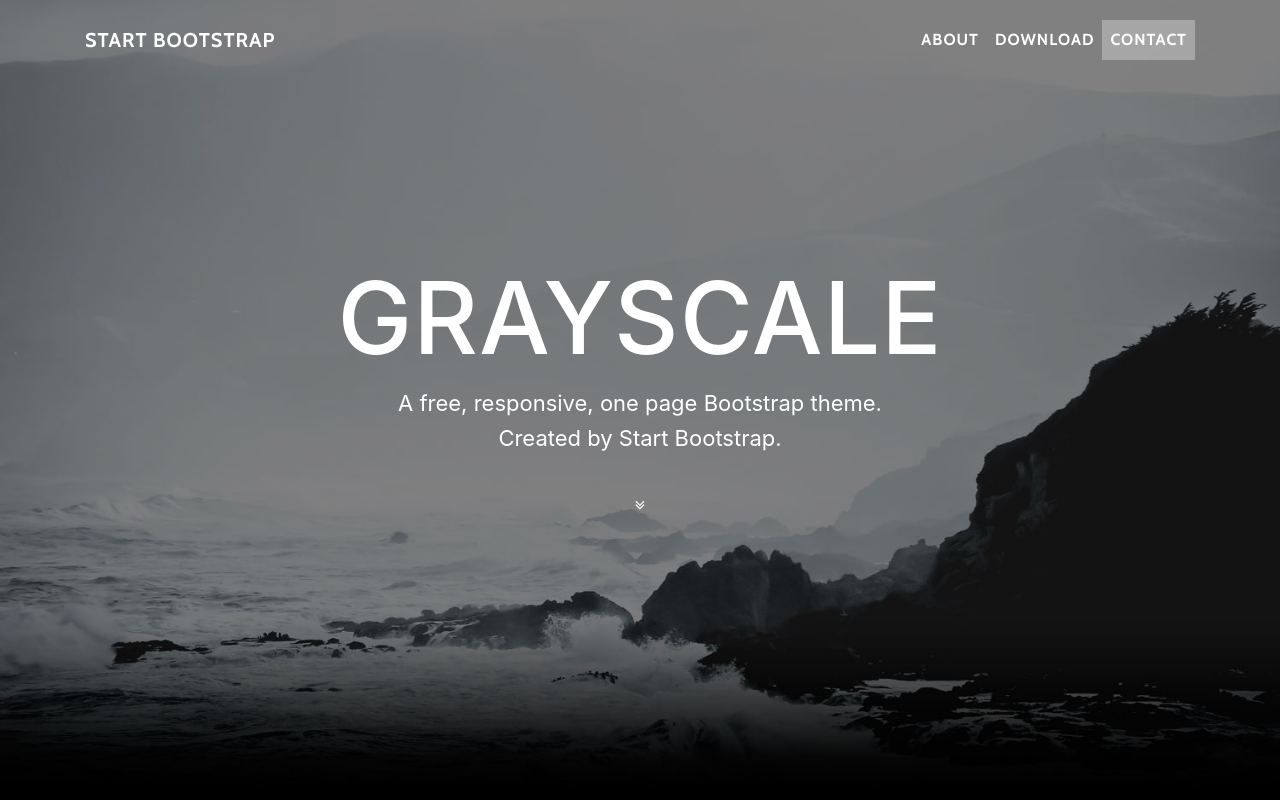
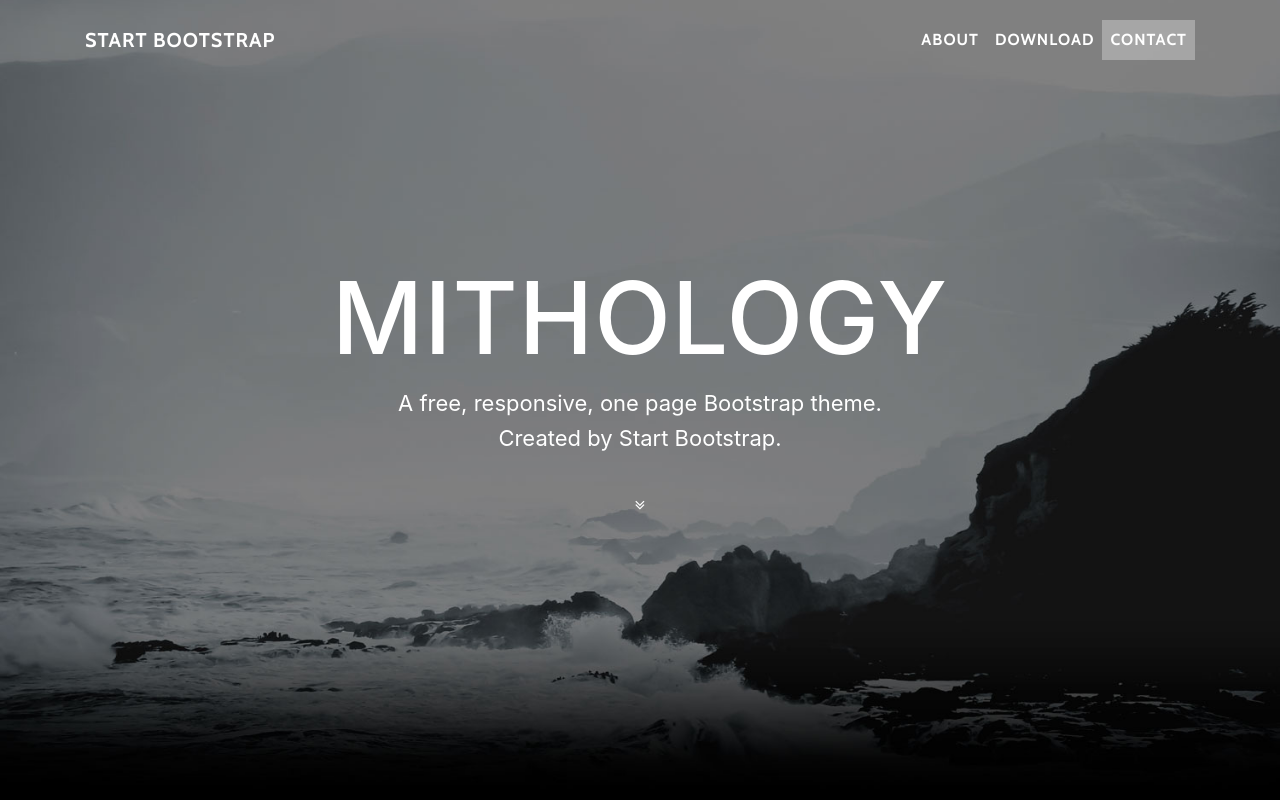
Before and after one commit to Protosura/mithology, a website with bundled scripts: page index.html in a window 1280 px wide. Shown: the top 800 px of the page. Built offline with nearby package versions, Linux system fonts and the light colour scheme.

Commit message:
Update index.html

```diff
--- a/index.html
+++ b/index.html
@@ -55,7 +55,7 @@
         <div class="container">
           <div class="row">
             <div class="col-lg-8 mx-auto">
-              <h1 class="brand-heading">Grayscale</h1>
+              <h1 class="brand-heading">Mithology</h1>
               <p class="intro-text">A free, responsive, one page Bootstrap theme.
                 <br>Created by Start Bootstrap.</p>
               <a href="#about" class="btn btn-circle js-scroll-trigger">
```
